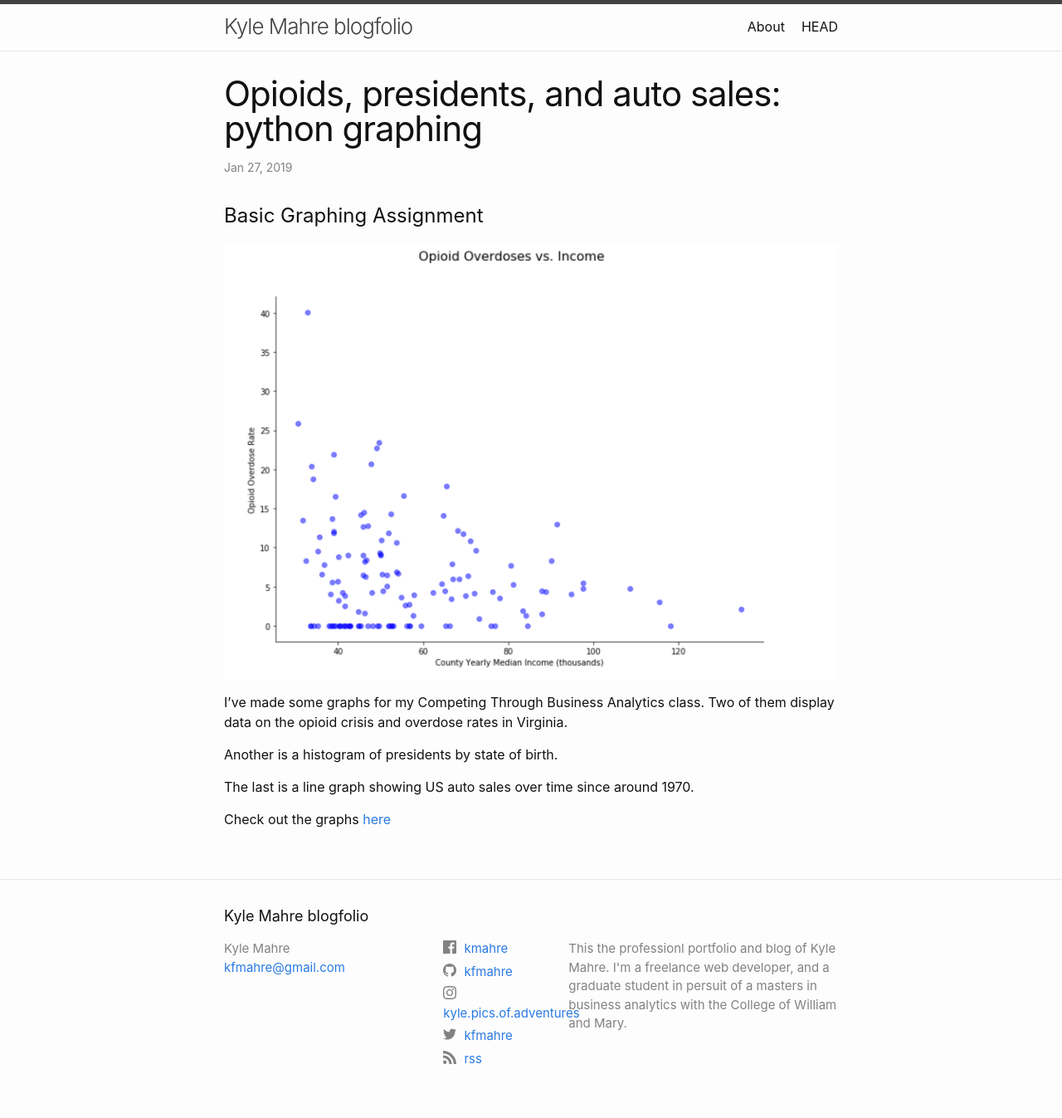
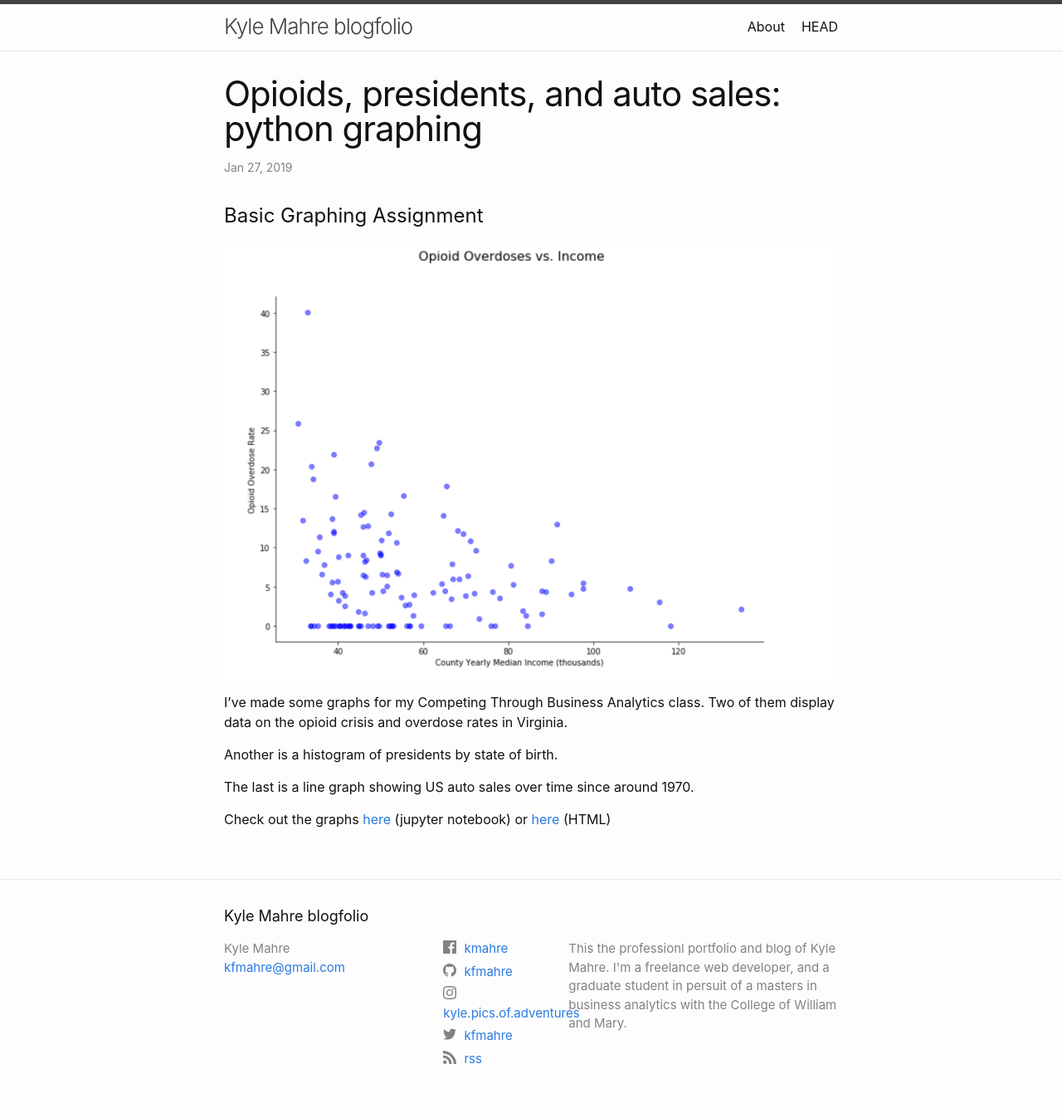
Before and after one commit to kfmahre/kfmahre.github.io, a Jekyll site: the page built from _posts/2019-01-27-Opioids, Presidents, and Auto Sales: Python Graphing.markdown, in a window 1280 px wide. Shown: the whole page at 83% size. Built offline with Jekyll 4.4.1, drawn with Linux system fonts in a browser that asks for light colours; our own code applies the rules of GitHub Pages for plain Markdown files.

Commit message:
Update 2019-01-27-Opioids, Presidents, and Auto Sales: Python Graphing.markdown

```diff
--- a/_posts/2019-01-27-Opioids, Presidents, and Auto Sales: Python Graphing.markdown
+++ b/_posts/2019-01-27-Opioids, Presidents, and Auto Sales: Python Graphing.markdown
@@ -9,4 +9,4 @@ Another is a histogram of presidents by state of birth.
 
 The last is a line graph showing US auto sales over time since around 1970.
 
-Check out the graphs [here](https://github.com/kfmahre/M2Graphing/blob/master/BasicGraphAssignment.ipynb)
+Check out the graphs [here](https://github.com/kfmahre/M2Graphing/blob/master/BasicGraphAssignment.ipynb) (jupyter notebook) or [here](https://github.com/kfmahre/M2Graphing/blob/master/BasicGraphAssignment.html) (HTML)
```
